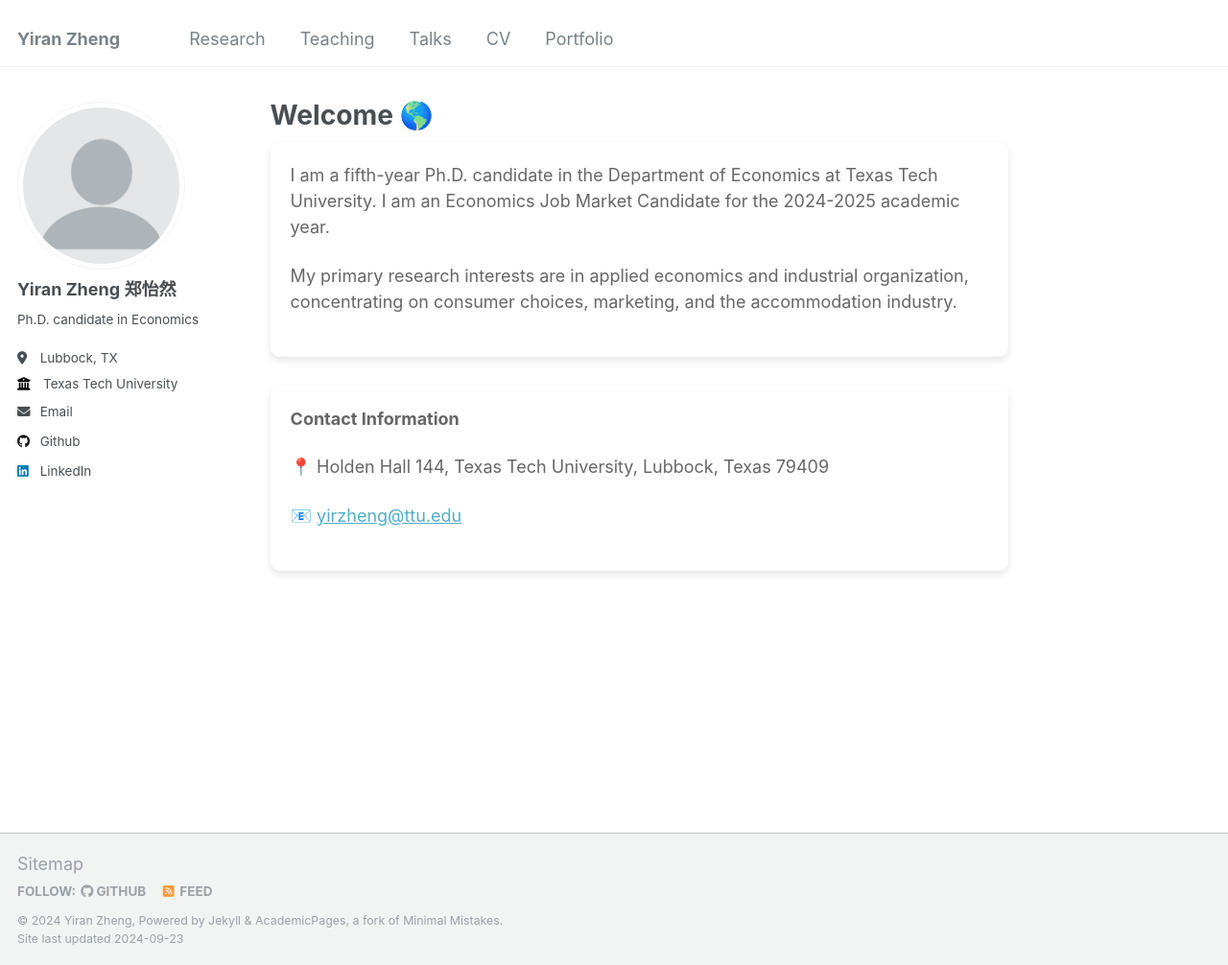
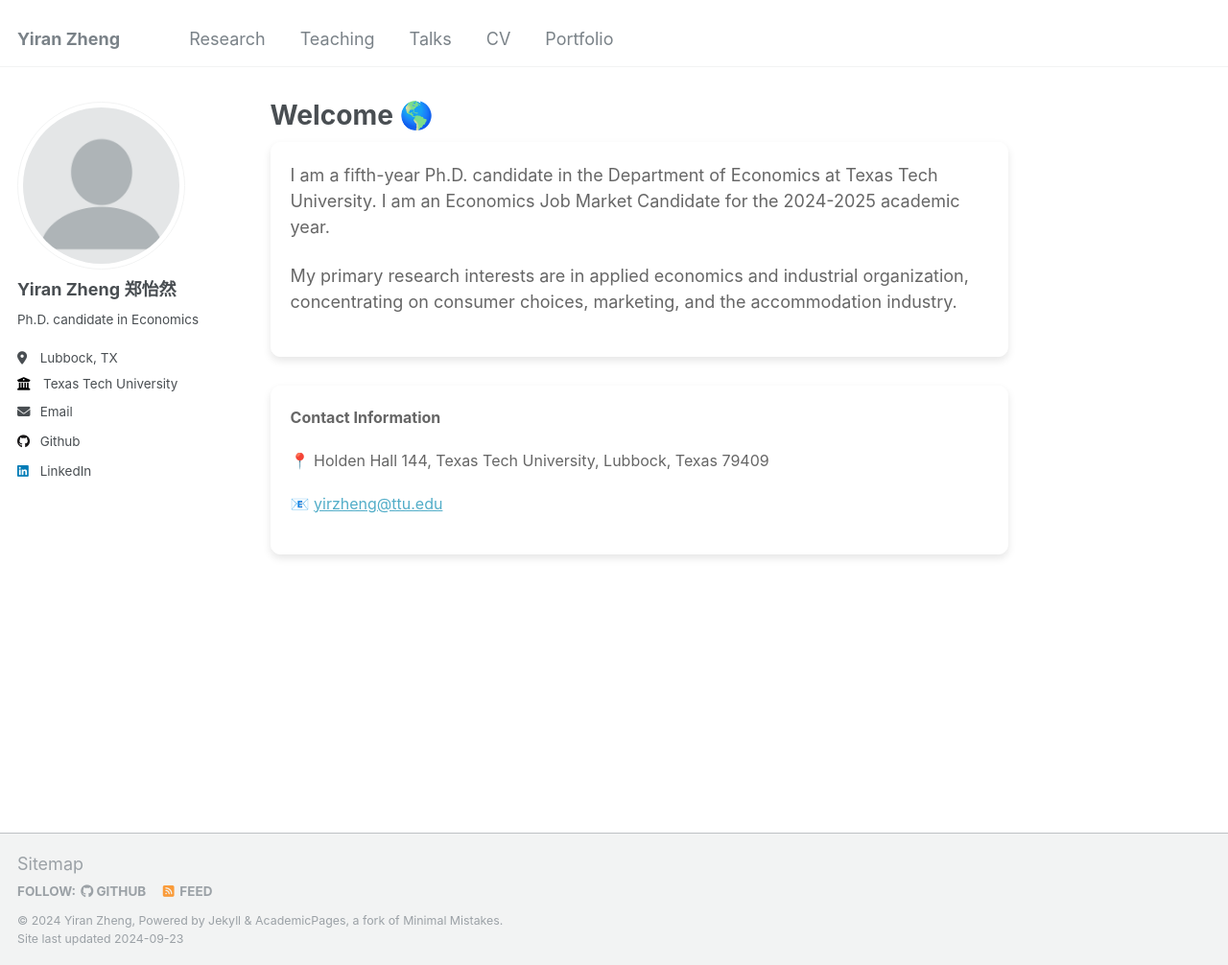
Before and after one commit to yiran-zheng/yiran-zheng.github.io, a Jekyll site: the page built from _pages/about.md, in a window 1280 px wide and 1006 px high. Shown: the whole window at 96% size. Built offline with Jekyll 4.4.1, drawn with Linux system fonts in a browser that asks for light colours.

Commit message:
Update about.md

```diff
--- a/_pages/about.md
+++ b/_pages/about.md
@@ -21,7 +21,7 @@ redirect_from:
 
 <div style="display: flex; align-items: flex-start; margin-bottom: 30px; background-color: white; border: 1px solid white; border-radius: 10px; padding: 20px; box-shadow: 0 4px 8px rgba(0, 0, 0, 0.1);">
   <div style="flex: 1.5; margin-right: 20px; align-self: center;">
-    <div style="flex: 2;font-size: 18px;color: #666666;">
+    <div style="flex: 2;font-size: 16px;color: #666666;">
       <p><strong>Contact Information</strong></p>
       <p>
       &#128205; Holden Hall 144, Texas Tech University, Lubbock, Texas 79409
```
